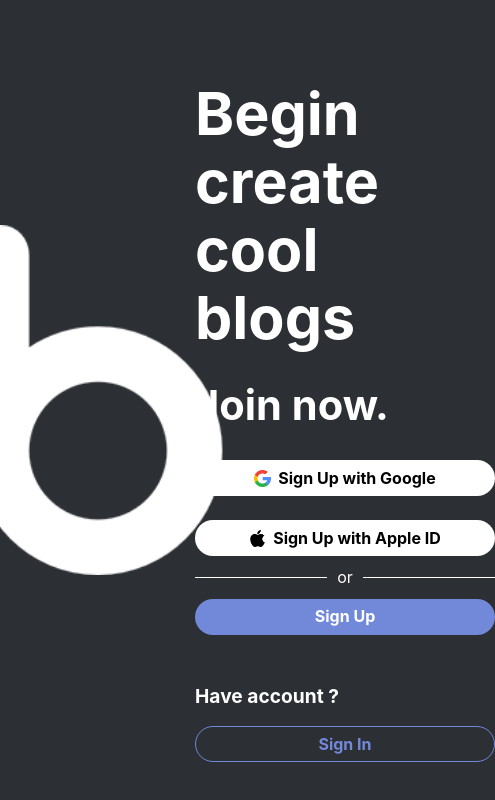
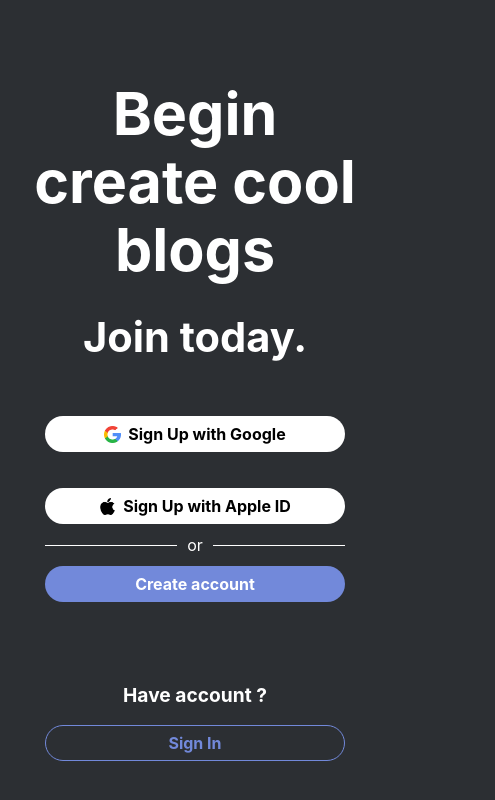
Before and after one commit to jsinkx/blog-post-platform-frontend, a React (Create React App) app: page / in a window 390 px wide. Shown: the top 800 px of the page, 495 px wide, since content can reach past the window. Built offline with nearby package versions, Linux system fonts and the light colour scheme.

Commit message:
Added hover styles for button component, responsive for Hello Page

```diff
--- a/src/components/Button/styles.tsx
+++ b/src/components/Button/styles.tsx
@@ -23,10 +23,14 @@ const StyledButton = styled.button<StyledButtonProps>`
 	background-color: ${({ $backgroundColor }) => $backgroundColor};
 	border: ${({ $border }) => $border};
 	cursor: pointer;
-	transition: all 0.5s ease-in-out;
+	transition: all 0.2s ease-in-out;
 	user-select: none;
 	outline: none;
 	box-shadow: none;
+
+	&:hover {
+		opacity: 0.77;
+	}
 `
 
 export default StyledButton
--- a/src/pages/HelloPage/index.tsx
+++ b/src/pages/HelloPage/index.tsx
@@ -21,12 +21,12 @@ const HelloPage: React.FC = () => {
 				<h2 className="section__actions--right__title">
 					Begin <br /> create cool blogs
 				</h2>
-				<p className="section__actions--right__paragraph"> Join now. </p>
+				<p className="section__actions--right__paragraph"> Join today. </p>
 				<ButtonLoginGoogle margin="24px 0" onClick={() => null} />
 				<ButtonLoginApple margin="12px 0" onClick={() => null} />
 				<Divider text="or" />
 				<Button margin="12px 0" backgroundColor={Colors.blue} color={Colors.white} onClick={() => null}>
-					Sign Up
+					Create account
 				</Button>
 
 				<div className="section__actions--right__already-have-account">
--- a/src/pages/HelloPage/styles.tsx
+++ b/src/pages/HelloPage/styles.tsx
@@ -1,4 +1,6 @@
 import styled from 'styled-components'
+
+const SECTION_MEDIA_MAX_WIDTH = '800px'
 
 const StyledHelloPageDiv = styled.div`
 	display: flex;
@@ -6,6 +8,7 @@ const StyledHelloPageDiv = styled.div`
 
 	section {
 		width: 50%;
+		user-select: none;
 	}
 
 	.section__logo--left {
@@ -19,6 +22,10 @@ const StyledHelloPageDiv = styled.div`
 			height: 350px;
 			user-select: none;
 			pointer-events: none;
+		}
+
+		@media (max-width: ${SECTION_MEDIA_MAX_WIDTH}) {
+			display: none;
 		}
 	}
 	.section__actions--right {
@@ -43,6 +50,16 @@ const StyledHelloPageDiv = styled.div`
 				font-weight: bold;
 			}
 		}
+
+		@media (max-width: ${SECTION_MEDIA_MAX_WIDTH}) {
+			width: 100%;
+			display: flex;
+			flex-direction: column;
+			justify-content: center;
+			align-items: center;
+			text-align: center;
+			margin: 0 auto;
+		}
 	}
 `
 
```
